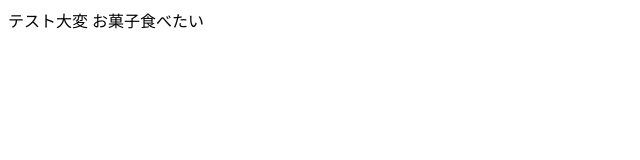
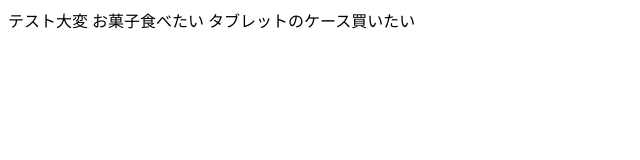
Before and after one commit to HiranoYutsuki/241205150-git-workshop, a plain HTML site: page index.html in a window 1280 px wide. Shown: the whole page, without its empty margins (0-640 px from the left). Drawn offline with Linux system fonts and the light colour scheme.

Commit message:
Update index.html

```diff
--- a/index.html
+++ b/index.html
@@ -7,5 +7,6 @@
   <body>
     テスト大変
     お菓子食べたい
+    タブレットのケース買いたい
   </body>
 </html>
```
